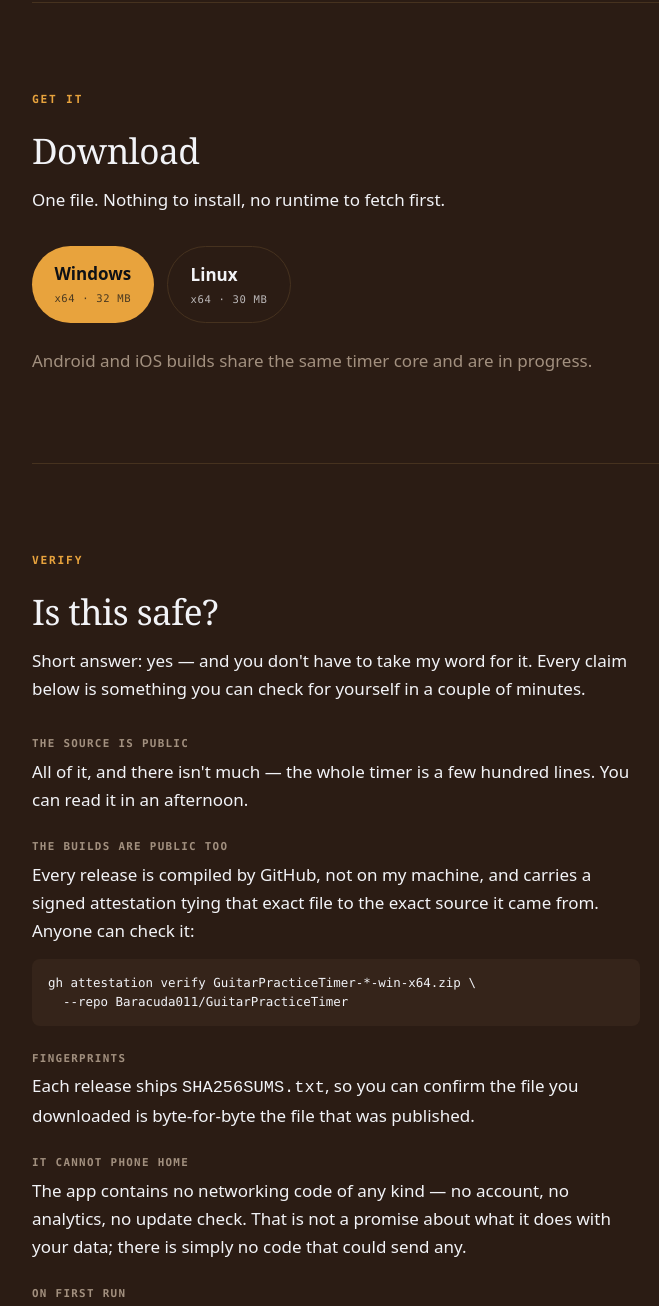
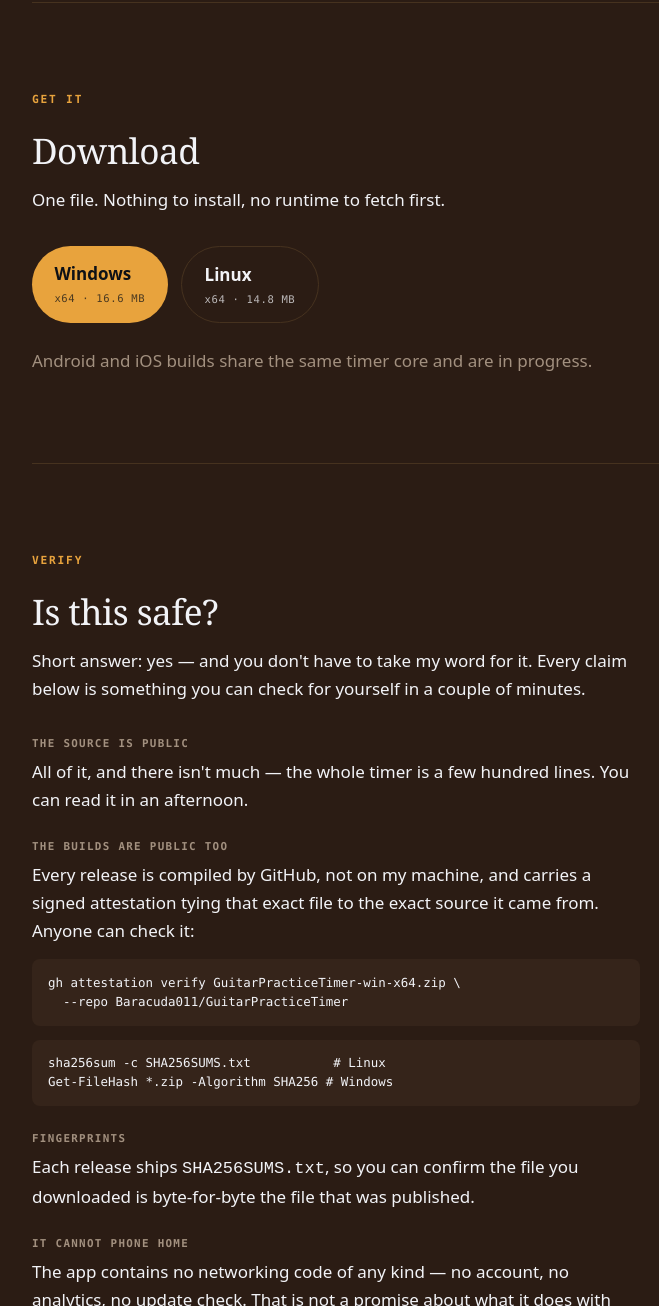
Before and after one commit to Baracuda011/GuitarPracticeTimer, a plain HTML site: page docs/index.html in a window 1280 px wide. Shown: the part 3537-4843 px from the top of the page, without its empty margins (200-859 px from the left). Drawn offline with Linux system fonts and the light colour scheme.

Commit message:
Point the download buttons at permanent release URLs
Now that release assets no longer carry the tag in their filename, the
/releases/latest/download/ links resolve to the current build without
being edited each release. Sizes updated to the compressed archives
rather than the extracted payload, and the checksum commands added
alongside the attestation command.

Co-Authored-By: Claude Opus 5 <noreply@anthropic.com>

```diff
--- a/docs/index.html
+++ b/docs/index.html
@@ -385,10 +385,10 @@
     <h2>Download</h2>
     <p>One file. Nothing to install, no runtime to fetch first.</p>
     <div class="buttons">
-      <a class="btn" href="https://github.com/Baracuda011/GuitarPracticeTimer/releases/latest">
-        Windows <small>x64 &middot; 32 MB</small></a>
-      <a class="btn btn--ghost" href="https://github.com/Baracuda011/GuitarPracticeTimer/releases/latest">
-        Linux <small>x64 &middot; 30 MB</small></a>
+      <a class="btn" href="https://github.com/Baracuda011/GuitarPracticeTimer/releases/latest/download/GuitarPracticeTimer-win-x64.zip">
+        Windows <small>x64 &middot; 16.6 MB</small></a>
+      <a class="btn btn--ghost" href="https://github.com/Baracuda011/GuitarPracticeTimer/releases/latest/download/GuitarPracticeTimer-linux-x64.tar.gz">
+        Linux <small>x64 &middot; 14.8 MB</small></a>
     </div>
     <p class="muted" style="margin-top:1.5rem">Android and iOS builds share the same timer core
       and are in progress.</p>
@@ -411,8 +411,11 @@
         <span>Every release is compiled by GitHub, not on my machine, and carries a signed
           attestation tying that exact file to the exact source it came from. Anyone can
           check it:
-          <pre><code>gh attestation verify GuitarPracticeTimer-*-win-x64.zip \
-  --repo Baracuda011/GuitarPracticeTimer</code></pre></span>
+          <pre><code>gh attestation verify GuitarPracticeTimer-win-x64.zip \
+  --repo Baracuda011/GuitarPracticeTimer</code></pre>
+          <pre><code>sha256sum -c SHA256SUMS.txt           # Linux
+Get-FileHash *.zip -Algorithm SHA256 # Windows</code></pre>
+        </span>
       </li>
       <li>
         <span class="k">Fingerprints</span>
```
